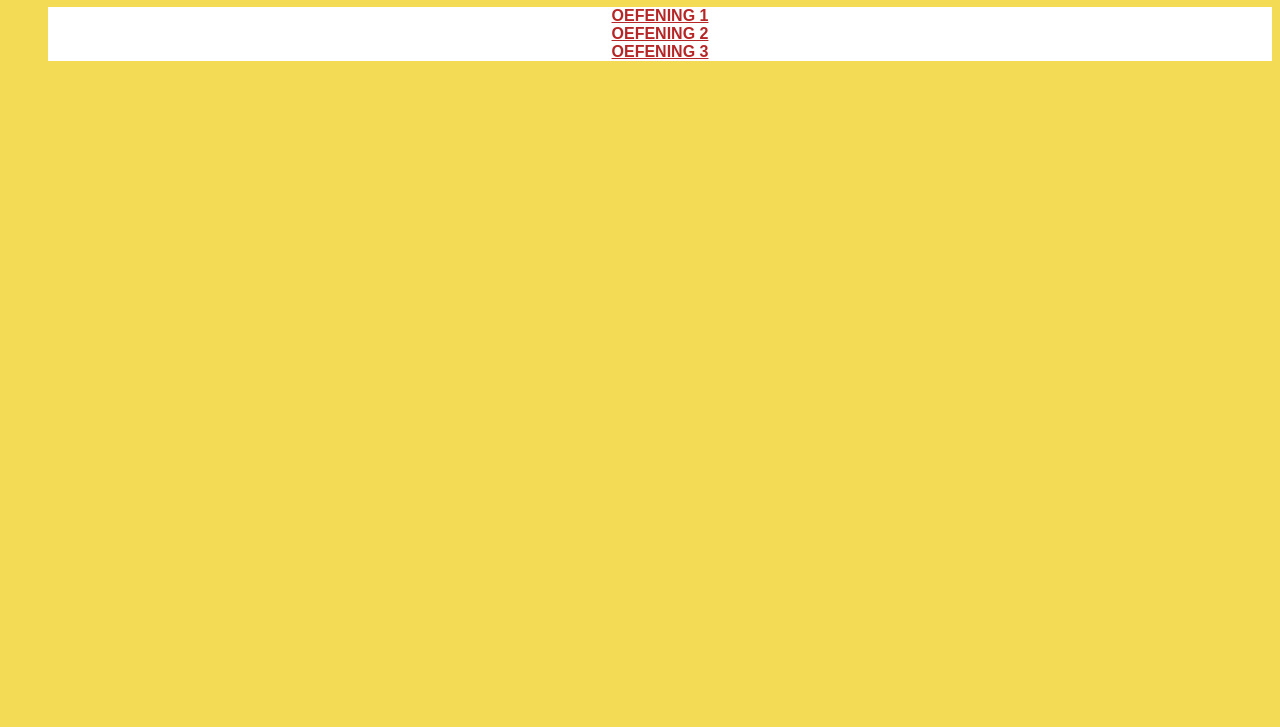
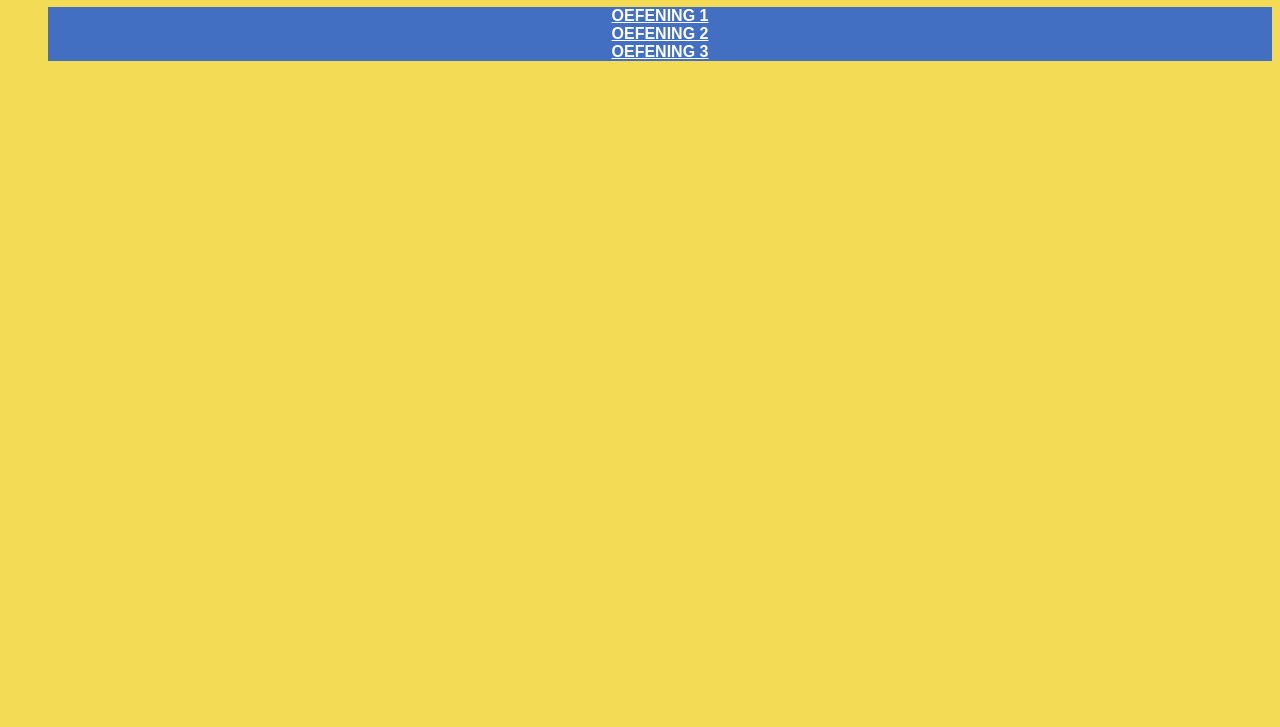
Before and after one commit to Thomas1070/web-2-taken, a plain HTML site: page index.html in a window 1280 px wide. Shown: the part 73-800 px from the top of the page. Drawn offline with Linux system fonts and the light colour scheme.

Commit message:
Update style.css

```diff
--- a/style.css
+++ b/style.css
@@ -4,14 +4,14 @@ body{
 }
 
 li{
-    color: rgb(224, 58, 58);
+    color: rgb(255, 255, 255);
     font-weight: bold;
     text-align: center;
-    background-color: rgb(255, 255, 255);
+    background-color: rgb(67, 111, 194);
 }
 
 a{
-    color: rgb(182, 38, 38);
+    color: rgb(255, 255, 255);
 }
 
 ul{
@@ -21,3 +21,4 @@ ul{
 h1{
     text-align: center;
     color: royalblue;
+}
```
